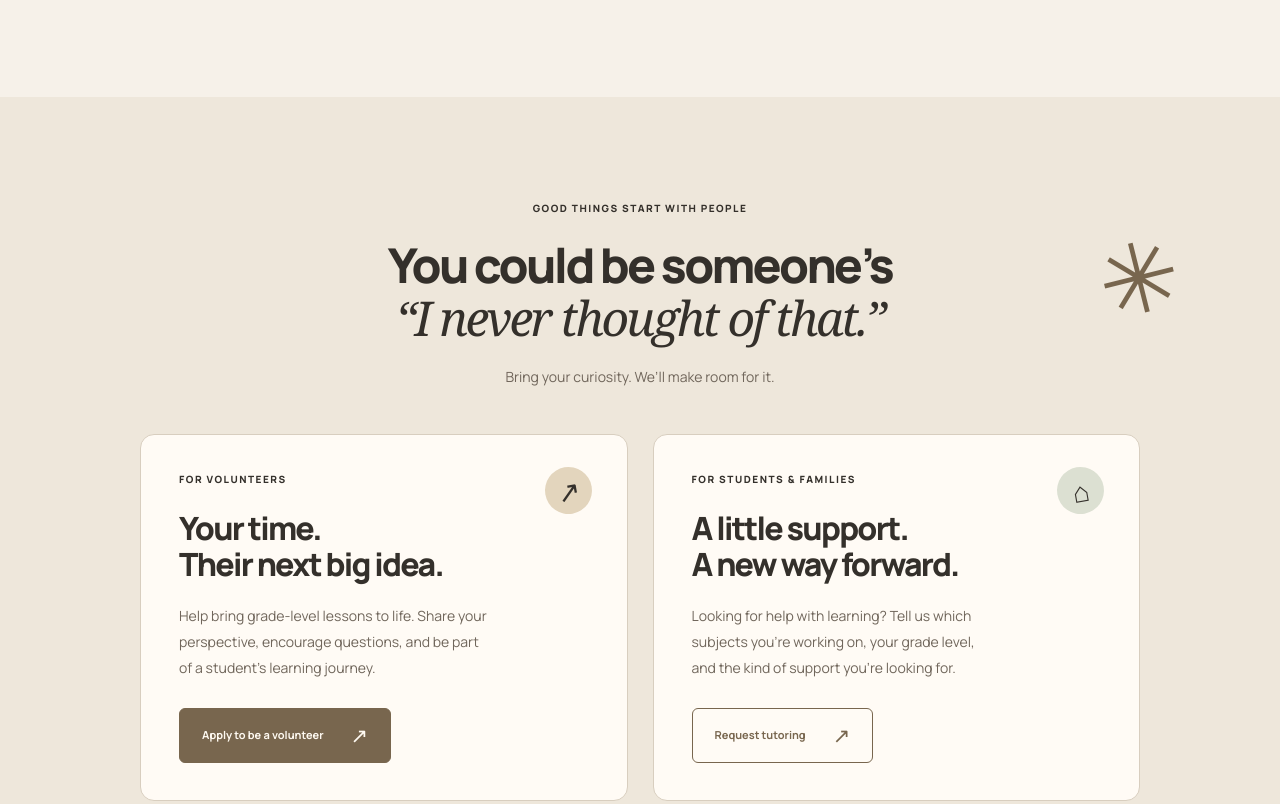
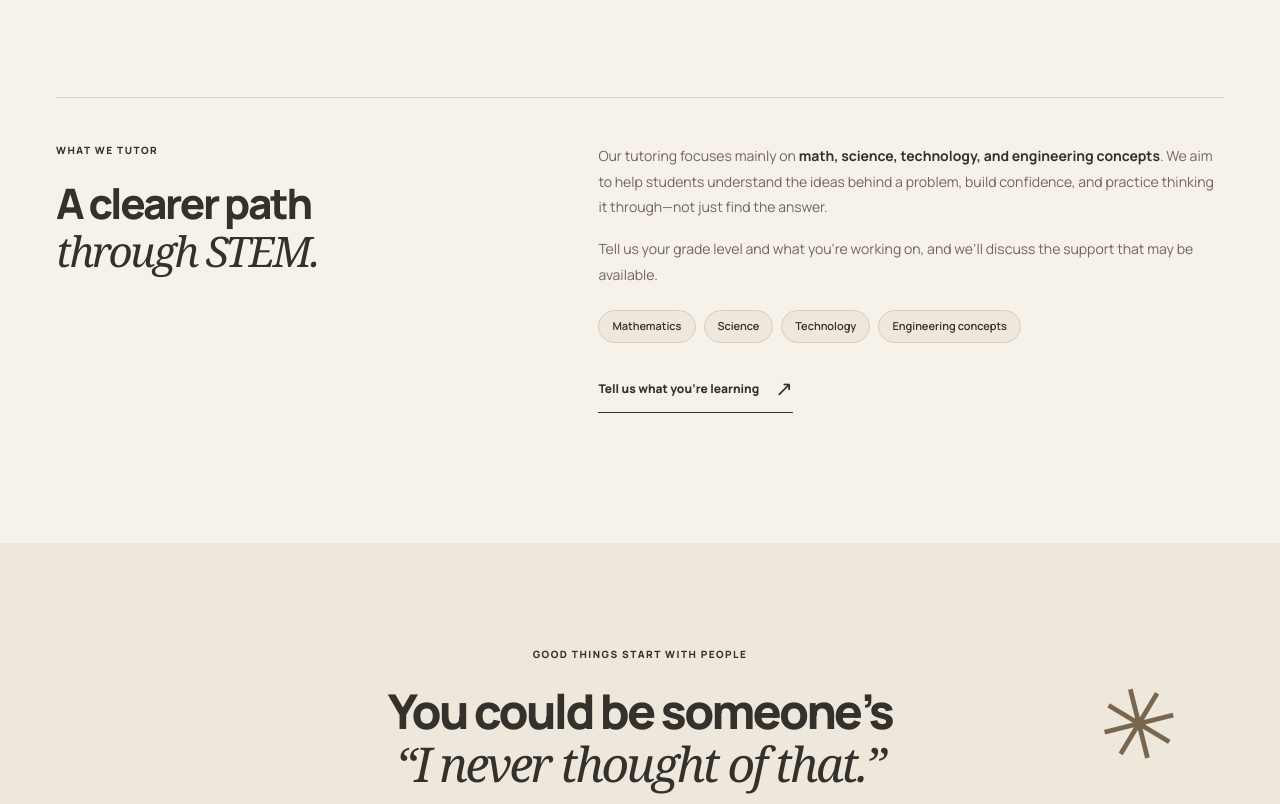
Before and after one commit to ammarashary14/its, a website: page index.html in a window 1280 px wide. Shown: the part 3525-4329 px from the top of the page. Drawn offline with Linux system fonts and the light colour scheme.

Commit message:
Describe the STEM focus of BTS tutoring

```diff
--- a/assets/theme.css
+++ b/assets/theme.css
@@ -113,6 +113,14 @@ body { background: var(--paper); color: var(--ink); }
 .contact-inner h2 { font-size: 32px; margin-bottom: 13px; }
 .contact-inner p:last-child { color: var(--muted); font-size: 13px; margin: 0; }
 .contact-email { color: var(--accent); text-decoration: underline; text-underline-offset: 5px; overflow-wrap: anywhere; font-weight: 600; }
+.tutoring-focus { display: grid; grid-template-columns: .85fr 1.15fr; gap: 80px; padding: 45px 0 65px; margin-bottom: 65px; border-top: 1px solid var(--line); }
+.tutoring-focus h2 { font-size: 42px; margin-bottom: 0; }
+.tutoring-focus-copy p { color: var(--muted); font-size: 14px; line-height: 1.85; }
+.tutoring-focus-copy strong { color: var(--ink); font-weight: 700; }
+.subject-tags { display: flex; flex-wrap: wrap; gap: 8px; padding: 0; list-style: none; margin: 23px 0; }
+.subject-tags li { font-size: 11px; font-weight: 600; padding: 6px 13px; border: 1px solid var(--line); border-radius: 24px; background: var(--surface-soft); }
+@media(max-width:850px) { .tutoring-focus { gap: 40px; } .tutoring-focus h2 { font-size: 36px; } }
+@media(max-width:650px) { .tutoring-focus { grid-template-columns: 1fr; gap: 25px; padding: 35px 0 0; margin-bottom: 55px; } .tutoring-focus h2 { font-size: 36px; } }
 .contact-inner>.contact-email { font-size: 18px; flex-shrink: 0; }
 .faq-list details a { text-decoration: underline; text-underline-offset: 3px; color: var(--accent); }
 .closing-section { background: var(--closing); color: var(--closing-text); }
--- a/index.html
+++ b/index.html
@@ -66,9 +66,13 @@
       <div class="belief-photo"><img src="assets/learning.jpg" width="1000" height="667" alt="A student exploring a library lined with books" loading="lazy"><span class="photo-credit">Illustrative photo · Unsplash</span><div class="photo-tab" aria-hidden="true">Keep<br><em>wondering.</em> ✦</div></div>
       <div class="belief-copy"><p class="eyebrow">WHY WE SHOW UP</p><h2 id="belief-title">You can’t be<br>what you can’t<br><span class="serif-accent">yet imagine.</span></h2><p>A different perspective. A question nobody has asked before. Someone who takes the time to listen.</p><p>We believe these little moments matter. Breaking the Sky is about making space for them—in the classroom, through connection, and one new idea at a time.</p><a class="text-link" href="team.html">Meet the people behind BTS <span aria-hidden="true">↗</span></a></div>
     </section>
+    <section id="tutoring-focus" class="tutoring-focus container" aria-labelledby="tutoring-focus-title">
+      <div><p class="eyebrow">WHAT WE TUTOR</p><h2 id="tutoring-focus-title">A clearer path<br><span class="serif-accent">through STEM.</span></h2></div>
+      <div class="tutoring-focus-copy"><p>Our tutoring focuses mainly on <strong>math, science, technology, and engineering concepts</strong>. We aim to help students understand the ideas behind a problem, build confidence, and practice thinking it through—not just find the answer.</p><p>Tell us your grade level and what you’re working on, and we’ll discuss the support that may be available.</p><ul class="subject-tags" aria-label="Our main tutoring areas"><li>Mathematics</li><li>Science</li><li>Technology</li><li>Engineering concepts</li></ul><a class="text-link" href="tutoring.html">Tell us what you’re learning <span aria-hidden="true">↗</span></a></div>
+    </section>
     <section id="involved" class="involved-section section-space" aria-labelledby="involved-title">
       <div class="container"><div class="involved-heading"><p class="eyebrow">GOOD THINGS START WITH PEOPLE</p><h2 id="involved-title">You could be someone’s<br><span class="serif-accent">“I never thought of that.”</span></h2><p>Bring your curiosity. We’ll make room for it.</p><span class="involved-star" aria-hidden="true">✳</span></div>
-        <div class="involvement-grid"><article class="involvement-card"><div class="involvement-icon" aria-hidden="true">↗</div><p class="eyebrow">FOR VOLUNTEERS</p><h3>Your time.<br>Their next big idea.</h3><p>Help bring grade-level lessons to life. Share your perspective, encourage questions, and be part of a student’s learning journey.</p><a class="button" href="apply.html">Apply to be a volunteer <span aria-hidden="true">↗</span></a></article><article class="involvement-card school-card"><div class="involvement-icon" aria-hidden="true">⌂</div><p class="eyebrow">FOR STUDENTS & FAMILIES</p><h3>A little support.<br>A new way forward.</h3><p>Looking for help with learning? Tell us which subjects you’re working on, your grade level, and the kind of support you’re looking for.</p><a class="button" href="tutoring.html">Request tutoring <span aria-hidden="true">↗</span></a></article></div>
+        <div class="involvement-grid"><article class="involvement-card"><div class="involvement-icon" aria-hidden="true">↗</div><p class="eyebrow">FOR VOLUNTEERS</p><h3>Your time.<br>Their next big idea.</h3><p>Help bring grade-level lessons to life. Share your perspective, encourage questions, and be part of a student’s learning journey.</p><a class="button" href="apply.html">Apply to be a volunteer <span aria-hidden="true">↗</span></a></article><article class="involvement-card school-card"><div class="involvement-icon" aria-hidden="true">⌂</div><p class="eyebrow">FOR STUDENTS & FAMILIES</p><h3>A little support.<br>A new way forward.</h3><p>Looking for support in math, science, or another STEM subject? Tell us your grade level, what you’re working on, and where you’d like some help.</p><a class="button" href="tutoring.html">Request tutoring <span aria-hidden="true">↗</span></a></article></div>
         <div class="school-contact"><p><strong>Bringing BTS to your school?</strong><br>We’d love to hear about your students and your ideas.</p><a class="text-link" href="mailto:ammarashary@gmail.com?subject=BTS%20school%20partnership%20inquiry">Contact us about a school visit <span aria-hidden="true">↗</span></a></div>
       </div>
     </section>
```
Also changed, not shown: tutoring.html (+4 -4 lines).
